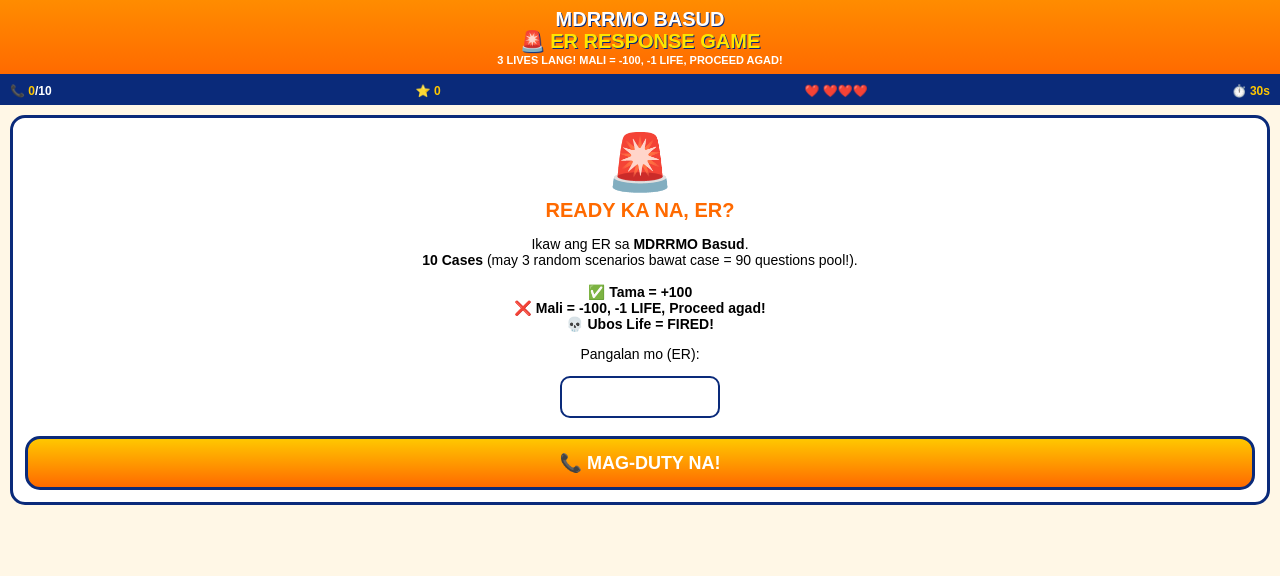
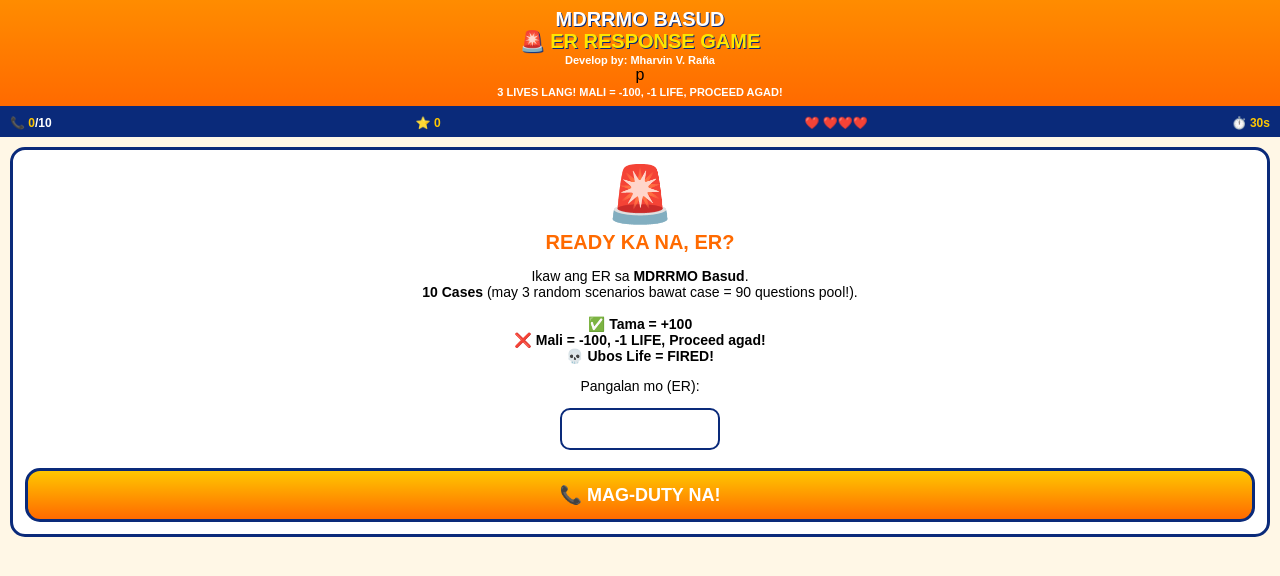
Before and after one commit to mharvin10/MDRRMO-Emergency-Response-Simulator, a plain HTML site: page index.html in a window 1280 px wide. Drawn offline with Linux system fonts and the light colour scheme.

Commit message:
Update index.html

```diff
--- a/index.html
+++ b/index.html
@@ -107,7 +107,7 @@ input{padding:10px;border-radius:10px;text-align:center;font-weight:900;width:16
 </style>
 </head>
 <body>
-<div id="top"><h1>MDRRMO BASUD<br><span>🚨 ER RESPONSE GAME</span></h1><p>3 LIVES LANG! MALI = -100, -1 LIFE, PROCEED AGAD!</p></div>
+<div id="top"><h1>MDRRMO BASUD<br><span>🚨 ER RESPONSE GAME</span></h1><p>Develop by: Mharvin V. Raña</p>p<p>3 LIVES LANG! MALI = -100, -1 LIFE, PROCEED AGAD!</p></div>
 <div id="hud"><div>📞 <span id="callNum">0</span>/10</div><div>⭐ <span id="score">0</span></div><div>❤️ <span id="livesDisplay">❤️❤️❤️</span></div><div>⏱️ <span id="timerText">30s</span></div></div>
 <div id="stage"></div>
 <script>
```
